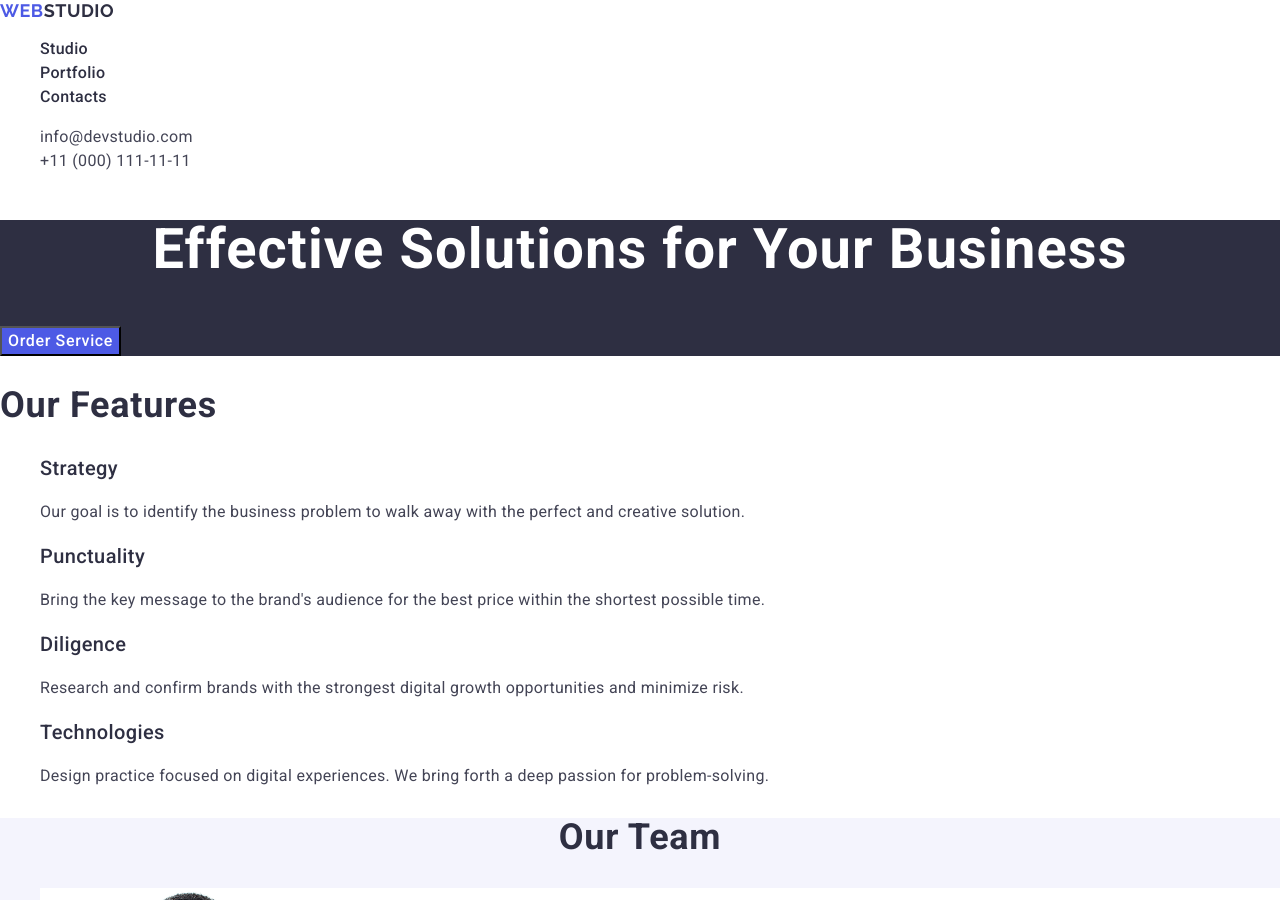
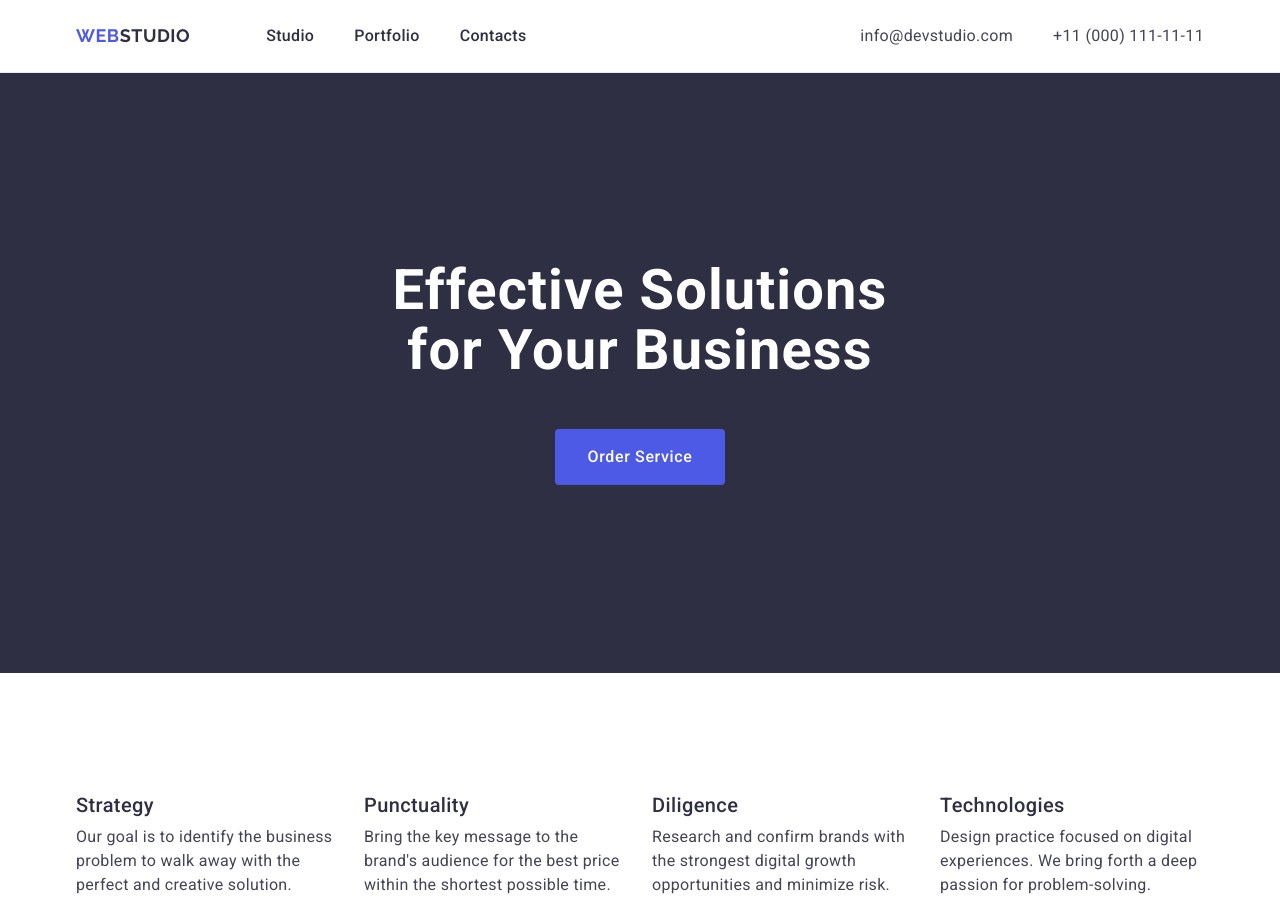
Before and after one commit to Daryna3108/goit-markup-hw-03, a plain HTML site: page index.html in a window 1280 px wide. Shown: the top 900 px of the page. Drawn offline with nearby package versions, Linux system fonts and the light colour scheme.

Commit message:
add styles

```diff
--- a/css/styles.css
+++ b/css/styles.css
@@ -4,9 +4,57 @@ body {
   background-color: #ffffff;
 }
 
+.visually-hidden {
+  position: absolute;
+  width: 1px;
+  height: 1px;
+  margin: -1px;
+  border: 0;
+  padding: 0;
+  white-space: nowrap;
+  clip-path: inset(100%);
+  clip: rect(0 0 0 0);
+  overflow: hidden;
+}
+
+h1,
+h2,
+h3,
+h4,
+h5,
+h6,
+p {
+  margin: 0;
+}
+
 ul {
   list-style-type: none;
+  margin: 0;
+  padding: 0;
 }
+
+img {
+  display: block;
+}
+
+a {
+  text-decoration: none;
+}
+
+/* --------------CONTAINER------------- */
+
+.container {
+  width: 1158px;
+  padding: 0 15px;
+  margin: 0 auto;
+}
+
+.header-container {
+  display: flex;
+  align-items: center;
+}
+
+/* --------------SECTION------------- */
 
 .section-title {
   font-weight: 700;
@@ -49,9 +97,34 @@ ul {
   color: #2e2f42;
 }
 
+.header-logo {
+  padding-top: 24px;
+  padding-bottom: 24px;
+  margin-right: 76px;
+}
+
+.page-header {
+  border-bottom: 1px solid #e7e9fc;
+}
+
+.header-nav {
+}
+
 /* --------------NAV------------- */
 
+.nav-list {
+  display: flex;
+  align-items: center;
+  gap: 40px;
+}
+
+.nav-item {
+}
+
 .nav-link {
+  display: block;
+  padding-top: 24px;
+  padding-bottom: 24px;
   font-weight: 500;
   font-size: 16px;
   line-height: 1.5;
@@ -71,9 +144,19 @@ ul {
 
 .contacts {
   font-style: normal;
+  margin-left: auto;
+}
+
+.contacts-list {
+  display: flex;
+  align-items: center;
+  gap: 40px;
 }
 
 .contacts-link {
+  display: block;
+  padding-top: 24px;
+  padding-bottom: 24px;
   font-size: 16px;
   line-height: 1.5;
   letter-spacing: 0.02em;
@@ -87,6 +170,10 @@ ul {
   background-color: #2e2f42;
 }
 
+.hero-wrapper {
+  padding: 188px 0 188px 0;
+}
+
 .hero-title {
   font-weight: 700;
   font-size: 56px;
@@ -94,6 +181,8 @@ ul {
   letter-spacing: 0.02em;
   text-align: center;
   color: #fff;
+  max-width: 496px;
+  margin: 0 auto 48px;
 }
 
 .hero-btn {
@@ -104,6 +193,11 @@ ul {
   cursor: pointer;
   color: #fff;
   background-color: #4d5ae5;
+  display: block;
+  margin: 0 auto;
+  border: none;
+  border-radius: 4px;
+  padding: 16px 32px;
 }
 
 .hero-btn:hover,
@@ -113,20 +207,27 @@ ul {
 
 /* --------------FEATURES------------- */
 
-.features-section {
+.features {
+  padding-top: 120px;
+  padding-bottom: 120px;
 }
 
 .features-title {
-  text-align: left;
+  text-align: center;
 }
 
 .features-list {
+  display: flex;
+  gap: 24px;
+  /* width: calc((100% - 72px) / 4); */
 }
 
 .features-item {
+  width: calc((100% - 72px) / 4);
 }
 
 .features-subtitle {
+  margin-bottom: 8px;
 }
 
 .features-text {
@@ -136,16 +237,24 @@ ul {
 
 .team {
   background: #f4f4fd;
+  padding-top: 120px;
+  padding-bottom: 120px;
 }
 
 .team-title {
+  padding-bottom: 72px;
 }
 
 .team-list {
+  display: flex;
+  gap: 24px;
 }
 
 .team-item {
   background-color: #ffffff;
+  border-radius: 0 0 4px 4px;
+  box-shadow: 0 2px 1px 0 rgba(46, 47, 66, 0.08),
+    0 1px 1px 0 rgba(46, 47, 66, 0.16), 0 1px 6px 0 rgba(46, 47, 66, 0.08);
 }
 
 .team-img {
@@ -153,21 +262,30 @@ ul {
 
 .team-user {
   text-align: center;
+  padding-bottom: 8px;
+  padding-top: 32px;
 }
 
 .team-text {
   text-align: center;
+  padding-bottom: 32px;
 }
 
 /* --------------PORTFOLIO------------- */
 
 .portfolio {
+  padding-top: 120px;
+  padding-bottom: 120px;
 }
 
 .portfolio-title {
+  padding-bottom: 72px;
 }
 
 .portfolio-list {
+  display: flex;
+  gap: 24px;
+  flex-wrap: wrap;
 }
 
 .portfolio-item {
@@ -186,6 +304,7 @@ ul {
 
 .footer {
   background: #2e2f42;
+  padding: 100px;
 }
 
 .footer-logo .logo-part {
@@ -194,4 +313,6 @@ ul {
 
 .footer-text {
   color: #f4f4fd;
+  padding-top: 16px;
+  max-width: 264px;
 }
--- a/index.html
+++ b/index.html
@@ -21,6 +21,7 @@
   </head>
   <body>
     <header class="page-header">
+      <div class="container header-container">
         <a class="logo header-logo" href="./index.html"
           >Web<span class="logo-part">Studio</span></a
         >
@@ -47,20 +48,26 @@
             </li>
           </ul>
         </address>
+      </div>
     </header>
     <main>
       <section class="hero">
+        <div class="container hero-wrapper">
           <h1 class="hero-title">Effective Solutions for Your Business</h1>
           <button class="hero-btn" type="button">Order Service</button>
+        </div>
       </section>
-      <section class="features-section">
-        <h2 class="features-title section-title">Our Features</h2>
+      <section class="features">
+        <div class="container">
+          <h2 class="features-title section-title visually-hidden">
+            Our Features
+          </h2>
           <ul class="features-list">
             <li class="features-item">
               <h3 class="features-subtitle section-subtitle">Strategy</h3>
               <p class="features-text section-text">
-              Our goal is to identify the business problem to walk away with the
-              perfect and creative solution.
+                Our goal is to identify the business problem to walk away with
+                the perfect and creative solution.
               </p>
             </li>
             <li class="features-item">
@@ -85,8 +92,10 @@
               </p>
             </li>
           </ul>
+        </div>
       </section>
       <section class="team">
+        <div class="container">
           <h2 class="team-title section-title">Our Team</h2>
           <ul class="team-list">
             <li class="team-item">
@@ -130,8 +139,10 @@
               <p class="team-text section-text">UI Designer</p>
             </li>
           </ul>
+        </div>
       </section>
       <section class="portfolio">
+        <div class="container">
           <h2 class="portfolio-title section-title">Our Portfolio</h2>
           <ul class="portfolio-list">
             <li class="portfolio-item">
@@ -163,7 +174,9 @@
                 alt="meditation"
                 width="360"
               />
-            <h3 class="portfolio-subtitle section-subtitle">Meditation App</h3>
+              <h3 class="portfolio-subtitle section-subtitle">
+                Meditation App
+              </h3>
               <p class="portfolio-text section-text">App</p>
             </li>
             <li class="portfolio-item">
@@ -195,20 +208,25 @@
                 alt="girl-smile-in-sweather"
                 width="360"
               />
-            <h3 class="portfolio-subtitle section-subtitle">Online Courses</h3>
+              <h3 class="portfolio-subtitle section-subtitle">
+                Online Courses
+              </h3>
               <p class="portfolio-text section-text">Marketing</p>
             </li>
           </ul>
+        </div>
       </section>
     </main>
     <footer class="footer">
+      <div class="container">
         <a class="logo footer-logo" href="./index.html"
           >Web<span class="logo-part">Studio</span></a
         >
         <p class="footer-text section-text">
-        Increase the flow of customers and sales for your business with digital
-        marketing & growth solutions.
+          Increase the flow of customers and sales for your business with
+          digital marketing & growth solutions.
         </p>
+      </div>
     </footer>
   </body>
 </html>
```
Lines whose indentation alone changed are shown as unchanged.
